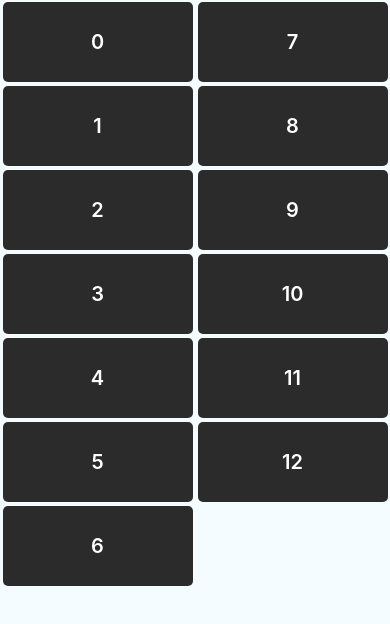
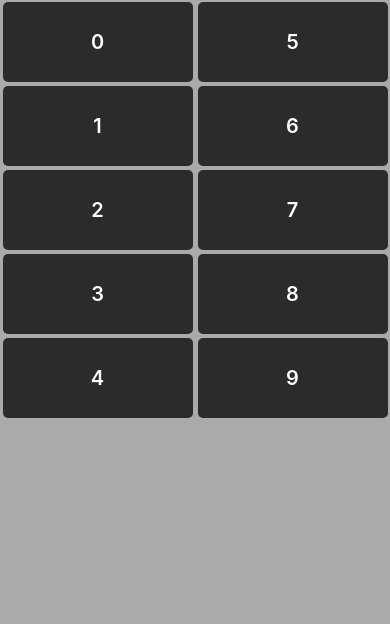
Before and after one commit to blueturtle13g/react-native-drag-and-drop, a React Native app: screen / in a window 390 px wide. Shown: the top 624 px of the page. Built offline with nearby package versions, Linux system fonts and the light colour scheme.

Commit message:
enhanced logic, moving between columns

```diff
--- a/src/App.js
+++ b/src/App.js
@@ -37,11 +37,11 @@ export default class App extends Component {
             },
             {
                 id: '5',
-                columnNumber: 1,
+                columnNumber: 2,
             },
             {
                 id: '6',
-                columnNumber: 1,
+                columnNumber: 2,
             },
             {
                 id: '7',
@@ -55,69 +55,110 @@ export default class App extends Component {
                 id: '9',
                 columnNumber: 2,
             },
-            {
-                id: '10',
-                columnNumber: 2,
-            },
-            {
-                id: '11',
-                columnNumber: 2,
-            },
-            {
-                id: '12',
-                columnNumber: 2,
-            },
         ],
-        movingCard: {},
+        movingFrom: null,
+        movingTo: null,
+        switchedColumn: false,
+        scrollEnabled: true,
     };
 
     yPositions=[];
+    c1Length = 5;
 
     _onLayout = (index, y)=>this.yPositions[index] = y;
-    _onItemLongPress = from=>this.setState({movingCard: {from}});
+
+    _onItemLongPress = movingFrom=>this.setState({scrollEnabled: false}, ()=> {
+        this.setState({movingFrom, movingTo: movingFrom});
+    });
+
+
     _onDraggableMove = (x, y)=>{
-        if(this.state.movingCard.from+Math.round(y/84)===this.state.movingCard.to) return;
+        let { movingFrom, items } = this.state;
+        let newSwitchedColumn;
+        let newMovingTo = Math.round(y / 84)+movingFrom;
+        const isColumn1 = items[movingFrom].columnNumber === 1;
+        if(isColumn1 && x>100 || !isColumn1 && x<-100){
+            newSwitchedColumn = true;
+            if(isColumn1 && x>100){
+                if(this.c1Length===items.length) newMovingTo = this.c1Length-1;
+                else newMovingTo += this.c1Length-1;
+            }else{
+                if(this.c1Length === 0) newMovingTo = 0;
+                else newMovingTo += -this.c1Length;
+            }
+            console.log('newMovingTo: ', newMovingTo);
+            if(newMovingTo>items.length) newMovingTo = items.length-1;
+        }else {
+            if (isColumn1) {
+                if(newMovingTo >= this.c1Length) newMovingTo = this.c1Length - 1;
+            } else if(newMovingTo<this.c1Length){
+                newMovingTo = this.c1Length;
+            }
+        }
+        // console.log('newMovingTo: ', newMovingTo);
+        console.log('this.c1Length: ', this.c1Length);
         this.setState({
-            movingCard: {
-                ...this.state.movingCard,
-                to: this.state.movingCard.from+Math.round(y/84)
-            }
+            movingTo: newMovingTo<0 ? 0 : newMovingTo,
+            switchedColumn: newSwitchedColumn,
         });
     };
 
     _onDraggableRelease = ()=>{
-        let { items, movingCard } = this.state;
-        const item = items[movingCard.from];
-        // const upDownMoves = Math.round(y/84);
-        // if(upDownMoves<1) return;
-        // let targetIndex = movingCard.from+upDownMoves;
-        items = items.filter((_, i)=>i!==movingCard.from);
-        items.splice(movingCard.to, 0, item);
-        // console.log('movingCard: ', movingCard);
-        // console.log('items: ', items);
+        let { items, movingFrom, movingTo, switchedColumn } = this.state;
+        // console.log('switchedColumn: ', switchedColumn);
+        items.splice(movingTo, 0, items.splice(movingFrom, 1)[0]);
 
-        this.setState({items, movingCard: {}});
+        if(switchedColumn){
+            if(items[movingTo].columnNumber===1){
+                items[movingTo].columnNumber = 2;
+                this.c1Length--
+            }else{
+                items[movingTo].columnNumber = 1;
+                this.c1Length++
+            }
+        }
+        this.setState({
+            items,
+            scrollEnabled: true,
+            movingFrom: null,
+            movingTo: null,
+            switchedColumn: false,
+        });
     };
 
     _renderItems = columnNumber=>{
-        const { items, movingCard} = this.state;
+        const { items, movingFrom, movingTo, switchedColumn} = this.state;
         return items.map((item, index)=>{
             if(item.columnNumber === columnNumber){
                 let moveTo;
-                if(movingCard.to>-1 && movingCard.from!==index){
-                    // console.log('MAIN');
-                    if(movingCard.to<=index && movingCard.from>index){
+                let isDragging = movingFrom===index;
+
+                if(movingTo>-1 && !isDragging){
+                    if(movingTo<=index && movingFrom>index){
                         // console.log('IF');
                         moveTo = 'bottom';
-                    }else if(movingCard.to>=index && movingCard.from<index){
+                    }else if(movingTo>=index && movingFrom<index){
                         // console.log('ELSE');
                         moveTo = 'top';
                     }
                 }
 
+                if(switchedColumn){
+                    if(items[movingFrom].columnNumber===1){
+                        if(index>=this.c1Length){
+                            moveTo = null;
+                        }
+                    }else{
+                        if(index>=this.c1Length){
+                            moveTo = null;
+                        }
+                    }
+                }
+
                 // console.log('item.id: ', item.id);
-                console.log('movingCard: ', movingCard);
-                console.log('moveTo: ', moveTo);
+                // console.log('movingCard: ', movingCard);
+                // console.log('FROM: ', from);
+                // console.log('INDEX: ', index);
                 return(
                     <DraggableItem
                         key={item.id}
@@ -125,7 +166,7 @@ export default class App extends Component {
                         onLongPress={()=>this._onItemLongPress(index)}
                         onLayout={({nativeEvent:{layout}})=>this._onLayout(index, layout.y)}
                         onRelease={this._onDraggableRelease}
-                        isDragging={movingCard.from===index}
+                        isDragging={isDragging}
                         moveTo={moveTo}
                         onMove={this._onDraggableMove}
                     />
@@ -136,15 +177,12 @@ export default class App extends Component {
 
 
     render() {
-        const { items, movingCard} = this.state;
-        // console.log('column1: ', column1);
-        // console.log('movingCard: ', movingCard);
-        // console.log('this.yPositions: ', this.yPositions);
-
+        const {scrollEnabled, items} = this.state;
+        console.log('ITEMS: ', items);
         return (
             <ScrollView
                 style={styles.container}
-                scrollEnabled={!movingCard.from}
+                scrollEnabled={scrollEnabled}
             >
                 <View style={styles.columns}>
                     <View style={styles.column}>
@@ -162,10 +200,11 @@ export default class App extends Component {
 const styles = StyleSheet.create({
     container: {
         flex: 1,
-        backgroundColor: '#F5FCFF',
+        backgroundColor: '#aaa',
     },
     columns:{
         flex: 1,
+        minHeight: HEIGHT,
         flexDirection: 'row',
     },
     column:{
--- a/src/DraggableItem.js
+++ b/src/DraggableItem.js
@@ -46,6 +46,7 @@ export default class DraggableItem extends Component {
                     key={item.id}
                     onLongPress={onLongPress}
                     style={styles.item}
+                    delayLongPress={200}
                 >
                     <Text style={styles.itemTitle}>{item.id}</Text>
                 </TouchableOpacity>
```
